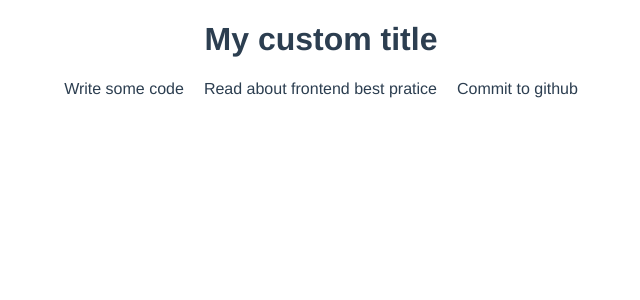
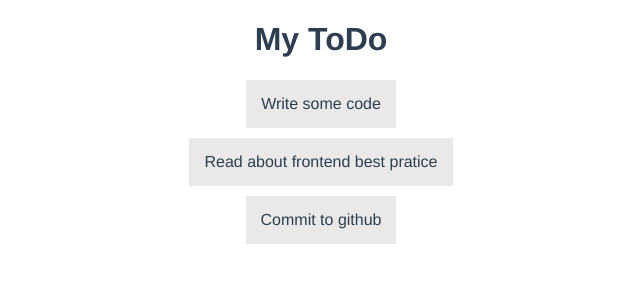
Before and after one commit to ruslanzharkov/vue-todo, a Vue app: page / in a window 1280 px wide. Shown: the top 300 px of the page, without its empty margins (319-959 px from the left). Built offline with nearby package versions, Linux system fonts and the light colour scheme.

Commit message:
Added Formating style for todos

```diff
--- a/src/components/Main.vue
+++ b/src/components/Main.vue
@@ -2,11 +2,11 @@
   <div class="hello">
     <h1>{{title}}</h1>
     <div>
-      <ul>
-        <li v-for="(todo, index) in todos" v-bind:key="index">
+      <div class="todos">
+        <div v-for="(todo, index) in todos" v-bind:key="index" class="todo">
           {{todo}}
-        </li>
-      </ul>
+        </div>
+      </div>
     </div>
   </div>
 </template>
@@ -25,16 +25,23 @@ export default {
 
 <!-- Add "scoped" attribute to limit CSS to this component only -->
 <style scoped lang="scss">
+body {
+  background-color: #F4F4F4;
+}
+
 h3 {
   margin: 40px 0 0;
 }
-ul {
-  list-style-type: none;
-  padding: 0;
+.todos {
+  display: flex;
+  align-items: center;
+  flex-direction: column;
 }
-li {
-  display: inline-block;
-  margin: 0 10px;
+.todo {
+  flex: 1;
+  padding: 15px;
+  background-color: #E9E9E9;
+  margin-bottom: 10px;
 }
 a {
   color: #42b983;
--- a/src/store.js
+++ b/src/store.js
@@ -5,7 +5,7 @@ Vue.use(Vuex);
 
 export default new Vuex.Store({
   state: {
-    title: 'My custom title',
+    title: 'My ToDo',
     todos: [
       'Write some code',
       'Read about frontend best pratice',
```
